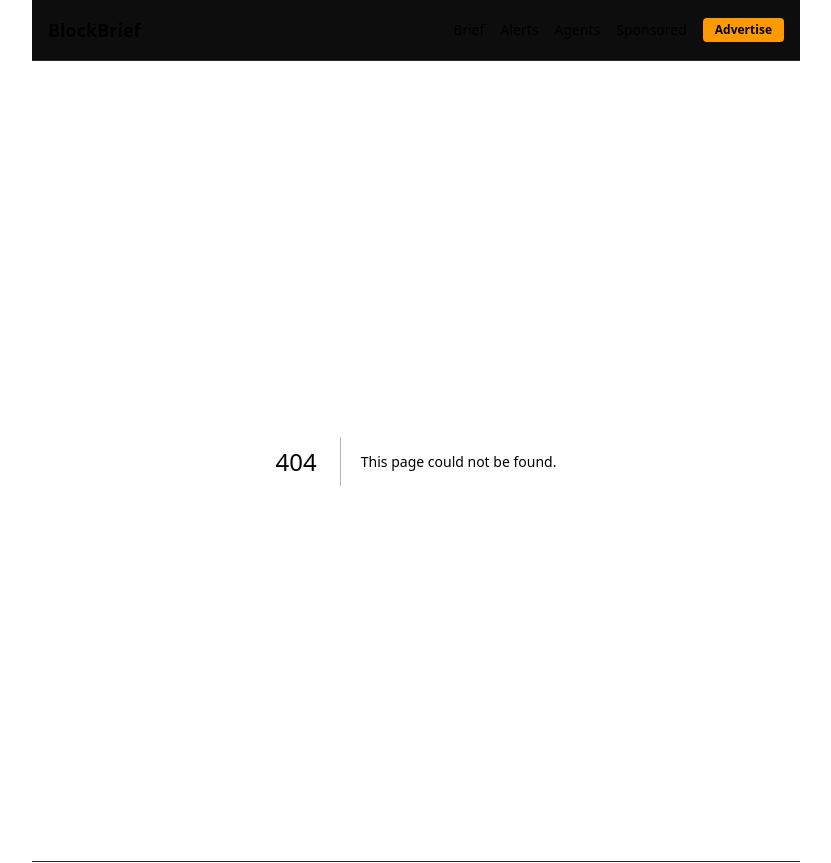
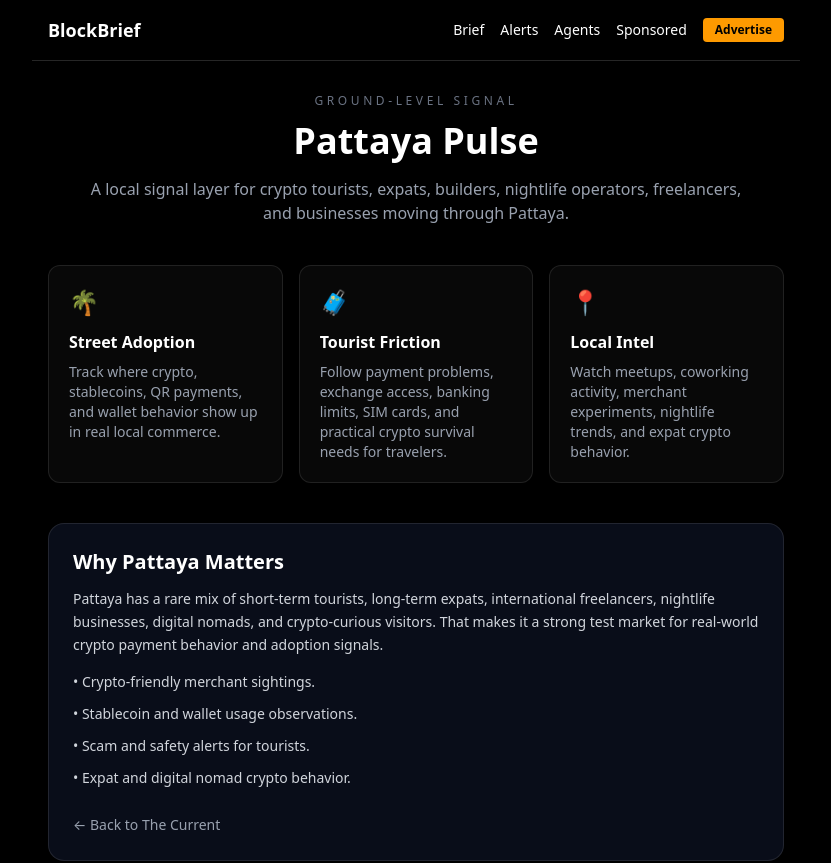
Before and after one commit to Burrah101/blockbrief-web, a Next.js app: page /pattaya in a window 1280 px wide. Before the commit this address had no page. Shown: the top 863 px of the page, without its empty margins (224-1055 px from the left). Built offline with nearby package versions, Linux system fonts and the light colour scheme.

Commit message:
Create PattayaPage component for crypto insights
This page provides insights into crypto-related activities and trends in Pattaya, targeting tourists and expats.

```diff
--- /dev/null
+++ b/src/app/pattaya/page.tsx
@@ -0,0 +1,76 @@
+import Link from 'next/link';
+
+export default function PattayaPage() {
+  return (
+    <main className="px-4 py-8">
+      <section className="mb-10 text-center">
+        <p className="mb-3 text-xs uppercase tracking-[0.3em] text-gray-500">
+          Ground-Level Signal
+        </p>
+
+        <h1 className="mb-4 text-4xl font-bold">Pattaya Pulse</h1>
+
+        <p className="mx-auto max-w-2xl text-gray-400">
+          A local signal layer for crypto tourists, expats, builders, nightlife
+          operators, freelancers, and businesses moving through Pattaya.
+        </p>
+      </section>
+
+      <section className="mb-10 grid grid-cols-1 gap-4 md:grid-cols-3">
+        <div className="rounded-xl border border-white/10 bg-white/[0.03] p-5">
+          <span className="mb-3 block text-2xl">🌴</span>
+          <h2 className="mb-2 font-bold">Street Adoption</h2>
+          <p className="text-sm text-gray-400">
+            Track where crypto, stablecoins, QR payments, and wallet behavior
+            show up in real local commerce.
+          </p>
+        </div>
+
+        <div className="rounded-xl border border-white/10 bg-white/[0.03] p-5">
+          <span className="mb-3 block text-2xl">🧳</span>
+          <h2 className="mb-2 font-bold">Tourist Friction</h2>
+          <p className="text-sm text-gray-400">
+            Follow payment problems, exchange access, banking limits, SIM cards,
+            and practical crypto survival needs for travelers.
+          </p>
+        </div>
+
+        <div className="rounded-xl border border-white/10 bg-white/[0.03] p-5">
+          <span className="mb-3 block text-2xl">📍</span>
+          <h2 className="mb-2 font-bold">Local Intel</h2>
+          <p className="text-sm text-gray-400">
+            Watch meetups, coworking activity, merchant experiments, nightlife
+            trends, and expat crypto behavior.
+          </p>
+        </div>
+      </section>
+
+      <section className="rounded-2xl border border-white/10 bg-slate-900/60 p-6">
+        <h2 className="mb-3 text-xl font-bold">Why Pattaya Matters</h2>
+
+        <p className="mb-4 text-sm leading-relaxed text-gray-300">
+          Pattaya has a rare mix of short-term tourists, long-term expats,
+          international freelancers, nightlife businesses, digital nomads,
+          and crypto-curious visitors. That makes it a strong test market for
+          real-world crypto payment behavior and adoption signals.
+        </p>
+
+        <ul className="space-y-3 text-sm text-gray-300">
+          <li>• Crypto-friendly merchant sightings.</li>
+          <li>• Stablecoin and wallet usage observations.</li>
+          <li>• Scam and safety alerts for tourists.</li>
+          <li>• Expat and digital nomad crypto behavior.</li>
+        </ul>
+
+        <div className="mt-6">
+          <Link
+            href="/"
+            className="text-sm text-gray-400 transition-colors hover:text-white"
+          >
+            ← Back to The Current
+          </Link>
+        </div>
+      </section>
+    </main>
+  );
+}
```
